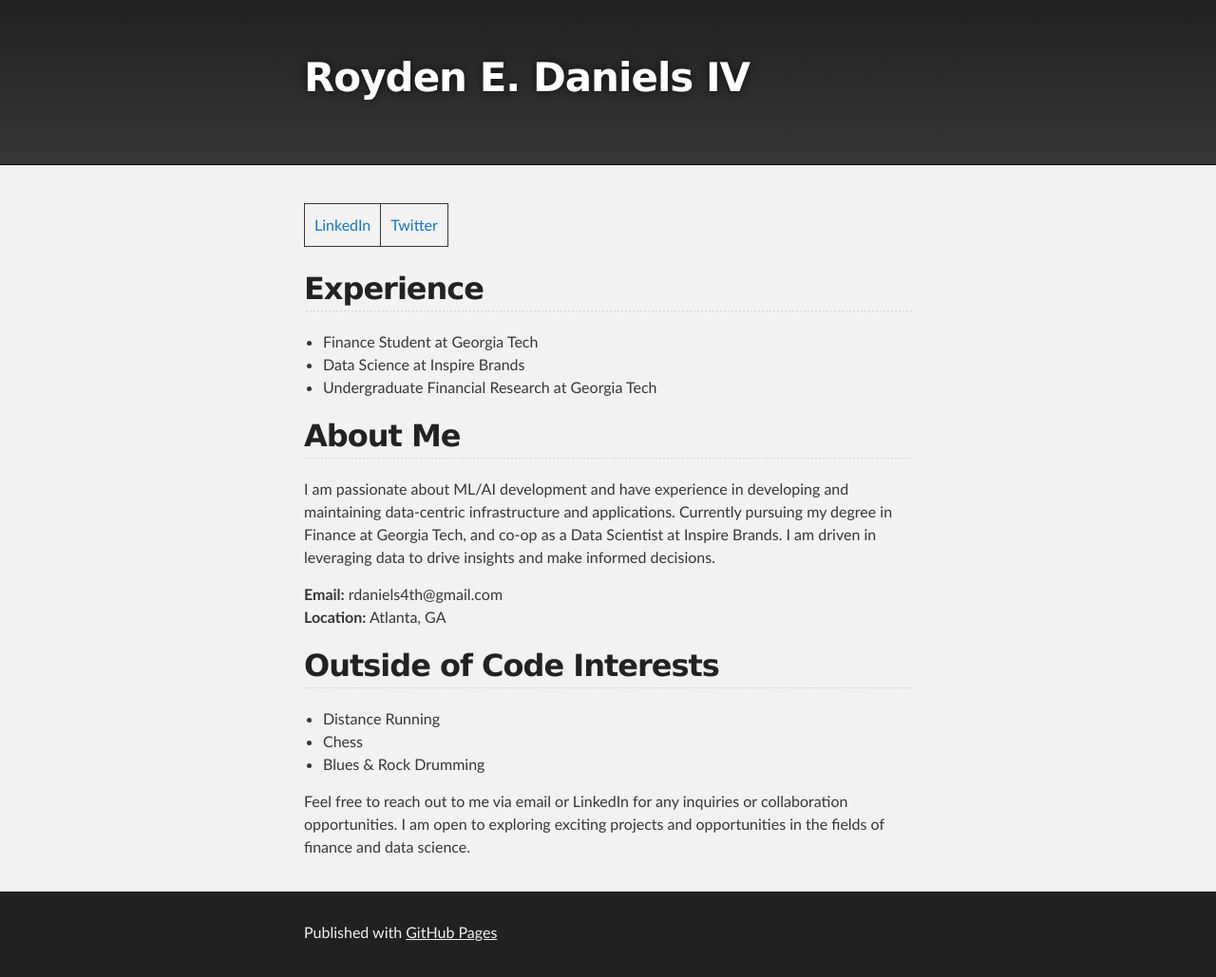
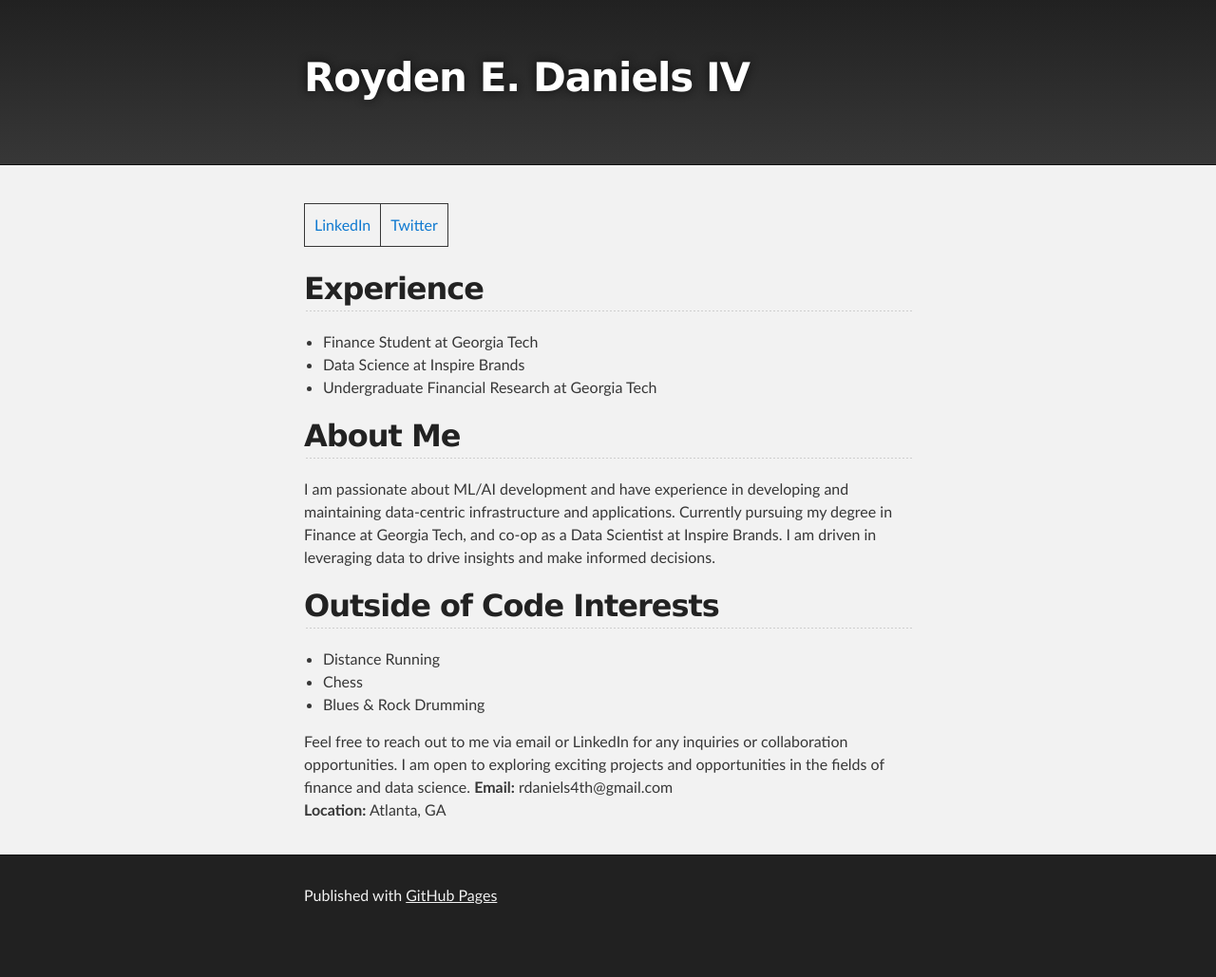
Before and after one commit to rdaniels4th/rdaniels4th.github.io, a Jekyll site: the page built from index.md, in a window 1280 px wide. Shown: the whole page at 95% size. Built offline with Jekyll 4.4.1, drawn with Linux system fonts in a browser that asks for light colours; our own code applies the rules of GitHub Pages for plain Markdown files; the repository's description, which GitHub fills in, is left out; after the commit the page ends 990 px from its top, so only the background shows below that; part of the change alters nothing that is shown.

```diff
--- a/index.md
+++ b/index.md
@@ -10,9 +10,6 @@
 
 I am passionate about ML/AI development and have experience in developing and maintaining data-centric infrastructure and applications. Currently pursuing my degree in Finance at Georgia Tech, and co-op as a Data Scientist at Inspire Brands. I am driven in leveraging data to drive insights and make informed decisions.
 
-**Email:** rdaniels4th@gmail.com
-**Location:** Atlanta, GA
-
 ## Outside of Code Interests
 
 * Distance Running
@@ -20,3 +17,5 @@ I am passionate about ML/AI development and have experience in developing and ma
 * Blues & Rock Drumming
 
 Feel free to reach out to me via email or LinkedIn for any inquiries or collaboration opportunities. I am open to exploring exciting projects and opportunities in the fields of finance and data science.
+**Email:** rdaniels4th@gmail.com
+**Location:** Atlanta, GA
```
